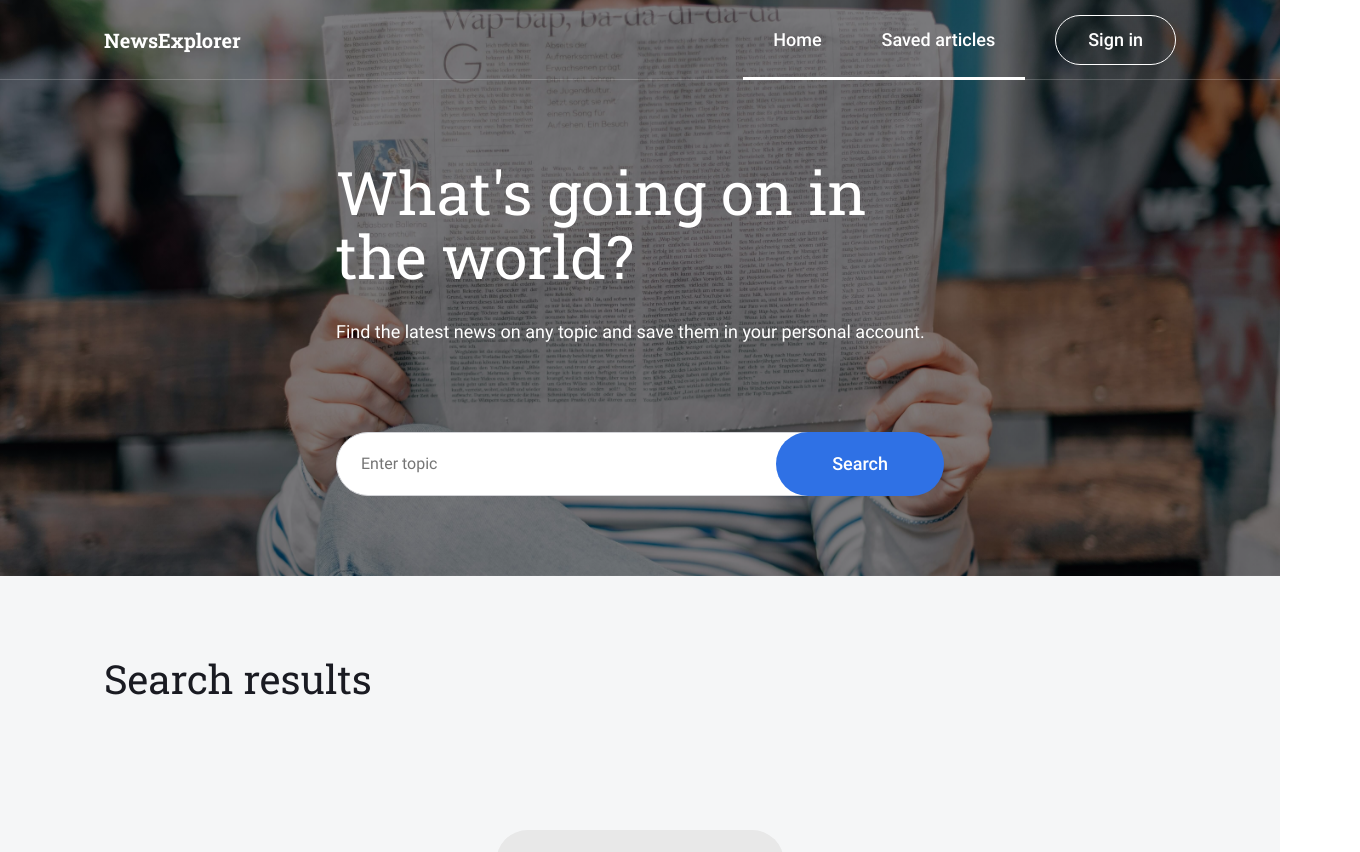
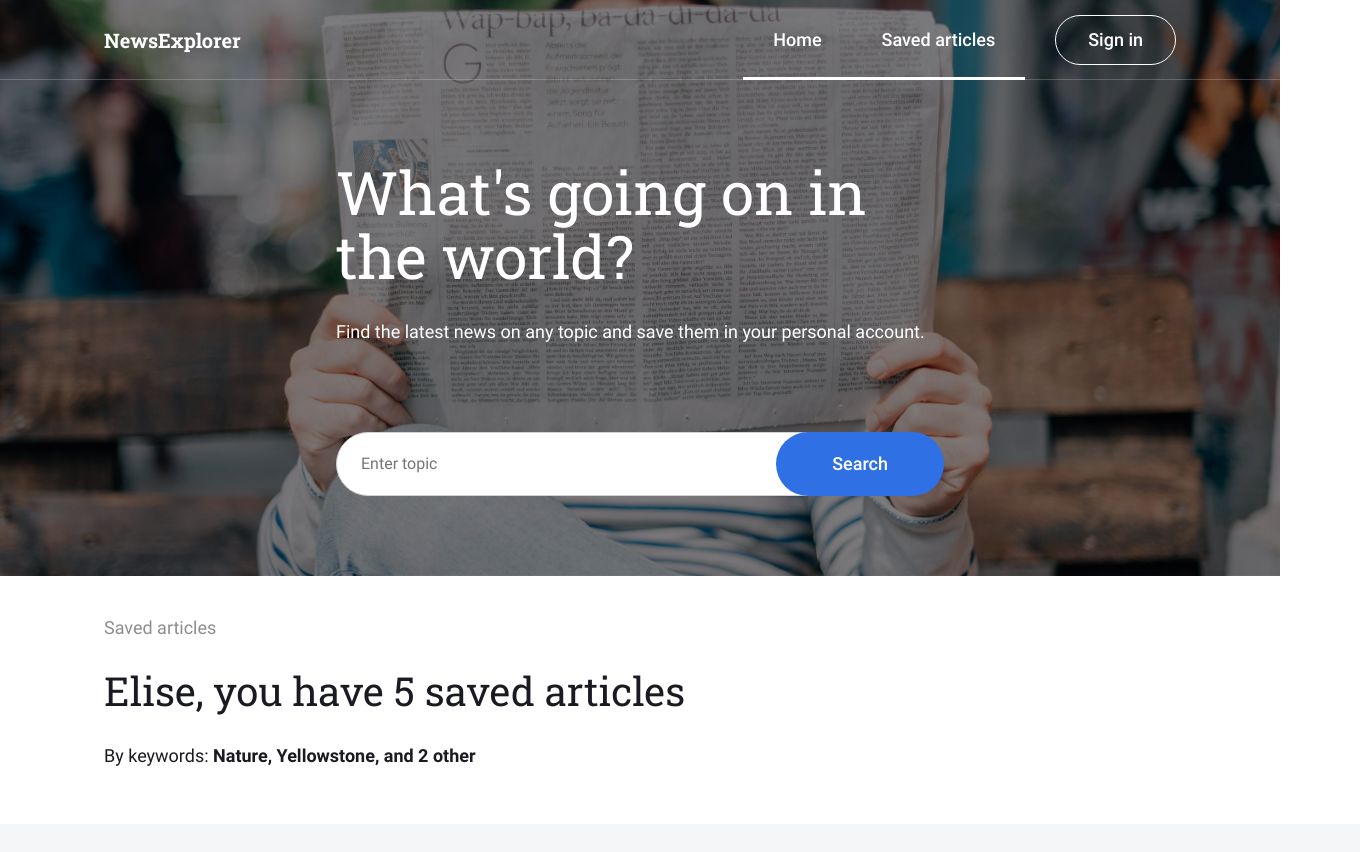
Before and after one commit to AnthonyLynn/TripleTenFinalProject, a React (Vite) app: page / in a window 1280 px wide. Shown: the top 852 px of the page, 1360 px wide, since content can reach past the window. Built offline with nearby package versions, Linux system fonts and the light colour scheme.

Commit message:
feat: add saved articles and screen dimensions for seaarch and saved

```diff
--- a/src/components/App/App.jsx
+++ b/src/components/App/App.jsx
@@ -1,6 +1,7 @@
 import Nav from "../Nav/Nav";
 import Search from "../Search/Search";
 import Results from "../Results/Results";
+import Saved from "../Saved/Saved";
 import AboutAuthor from "../AboutAuthor/AboutAuthor";
 import Footer from "../Footer/Footer";
 
@@ -11,6 +12,7 @@ function App() {
     <div className="page">
       <Nav />
       <Search />
+      <Saved />
       <Results />
       <AboutAuthor />
       <Footer />
--- a/src/components/Results/Results.css
+++ b/src/components/Results/Results.css
@@ -34,9 +34,49 @@
   padding: 20px 0;
   align-self: center;
 
-  background: #e8e8e8;
+  background: #ffffff;
   border: none;
   border-radius: 999em;
 
   cursor: pointer;
 }
+
+@media screen and (width <= 768px) {
+  .results {
+    padding: 40px;
+  }
+
+  .results__header {
+    font-size: 30px;
+    line-height: 1.133;
+
+    margin: 0 0 32px;
+  }
+
+  .results__card-container {
+    margin: 0 0 32px;
+  }
+
+  .results__more-btn {
+    width: 240px;
+    padding: 16px 0;
+  }
+}
+
+@media screen and (width <= 425px) {
+  .results {
+    padding: 32px 16px 24px;
+  }
+
+  .results__header {
+    margin: 0 0 58px;
+  }
+
+  .results__card-container {
+    margin: 0 0 16px;
+  }
+
+  .results__more-btn {
+    width: 100%;
+  }
+}
--- /dev/null
+++ b/src/components/Saved/Saved.css
@@ -0,0 +1,77 @@
+.saved__info {
+  background: #ffffff;
+  padding: 40px 104px 56px;
+}
+
+.saved__nametag {
+  font-family: Roboto, Arial, "Helvetica Neue", Lato;
+  font-weight: 400;
+  font-size: 18px;
+  line-height: 1.333;
+  color: #1a1b2280;
+
+  margin: 0 0 28px;
+}
+
+.saved__header {
+  font-family: "Roboto Slab", "Times New Roman", sans-serif;
+  font-weight: 400;
+  font-size: 40px;
+  line-height: 1.15;
+  color: #1a1b22;
+
+  margin: 0 0 30px;
+}
+
+.saved__keywords {
+  font-family: Roboto, Arial, "Helvetica Neue", Lato;
+  font-weight: 400;
+  font-size: 18px;
+  line-height: 1.333;
+  color: #1a1b22;
+
+  margin: 0;
+}
+
+.saved__keys {
+  font-weight: 700;
+}
+
+.saved__card-container {
+  background: #f5f6f7;
+  width: 100%;
+  padding: 32px 40px;
+}
+
+@media screen and (width <= 768px) {
+  .saved__info {
+    padding: 24px 40px 32px;
+  }
+
+  .saved__nametag {
+    font-size: 14px;
+    line-height: 1.714;
+    margin: 0 0 16px;
+  }
+
+  .saved__header {
+    margin: 0 0 16px;
+  }
+}
+
+@media screen and (width <= 425px) {
+  .saved__info {
+    padding: 8px 16px 32px;
+  }
+
+  .saved__nametag {
+    font-size: 14px;
+    line-height: 1.714;
+  }
+
+  .saved__header {
+    font-size: 30px;
+    line-height: 1.133;
+    margin: 0 0 50px;
+  }
+}
--- /dev/null
+++ b/src/components/Saved/Saved.jsx
@@ -0,0 +1,19 @@
+import "./Saved.css";
+
+function Saved() {
+  return (
+    <section className="saved">
+      <div className="saved__info">
+        <p className="saved__nametag">Saved articles</p>
+        <h2 className="saved__header">Elise, you have 5 saved articles</h2>
+        <p className="saved__keywords">
+          By keywords:
+          <span className="saved__keys"> Nature, Yellowstone, and 2 other</span>
+        </p>
+      </div>
+      <div className="saved__card-container"></div>
+    </section>
+  );
+}
+
+export default Saved;
```
